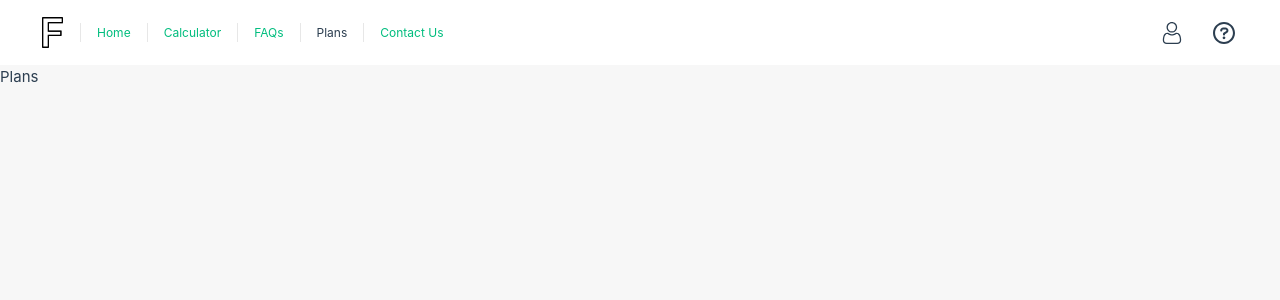
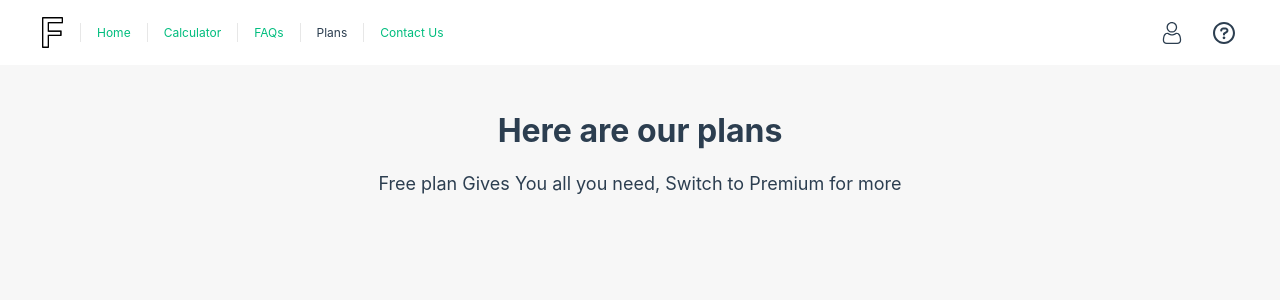
Before and after one commit to Yaasir024/formulatiks, a Vue app: page /plans in a window 1280 px wide. Shown: the top 300 px of the page. Built offline with nearby package versions, Linux system fonts and the light colour scheme.

Commit message:
/plans header

```diff
--- a/src/views/PlansView.vue
+++ b/src/views/PlansView.vue
@@ -1,3 +1,28 @@
 <template>
-    Plans
+  <main class="plans-section">
+    <header>
+      <h1>Here are our plans</h1>
+      <p>Free plan Gives You all you need, Switch to Premium for more</p>
+    </header>
+  </main>
 </template>
+
+<style scoped>
+.plans-section {
+  max-width: 750px;
+  margin: 0 auto;
+  padding: 40px 32px;
+}
+header {
+  margin-bottom: 42px;
+  text-align: center;
+}
+header h1 {
+  font-size: 32px;
+  font-weight: 700;
+  margin-bottom: 14px;
+}
+header p {
+  font-size: 18px;
+}
+</style>
```
